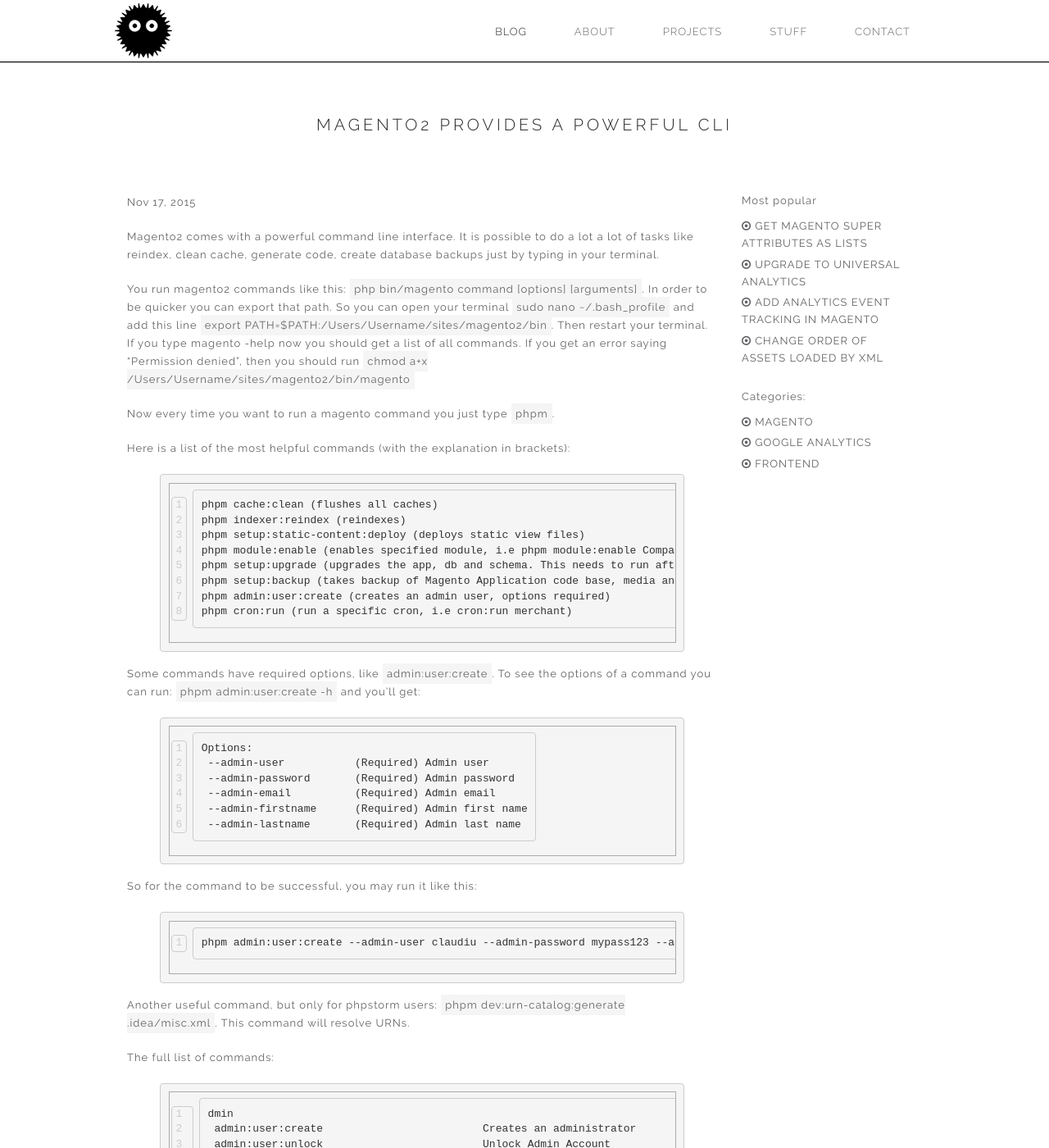
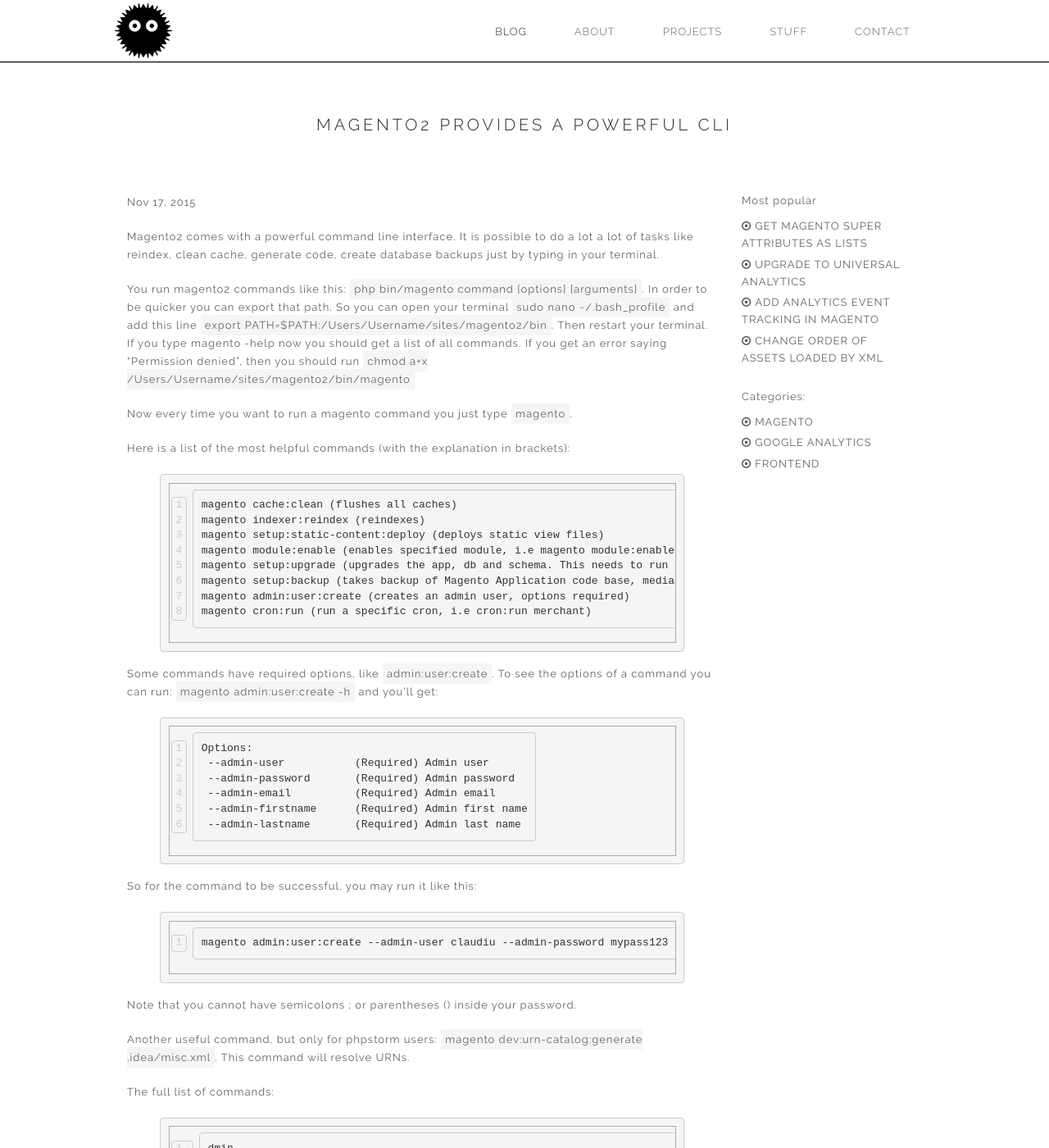
Before and after one commit to ClaudiuCreanga/ClaudiuCreanga.github.io, a Jekyll site: the page built from _posts/2015-07-30-magento2-command-line-tool.markdown, in a window 1280 px wide and 1400 px high. Shown: the whole window at 82% size. Built offline with Jekyll 4.4.1, drawn with Linux system fonts in a browser that asks for light colours; nearby versions of some CDN libraries; comment, search, counter and statistics services are not loaded.

Commit message:
magento2

```diff
--- a/_posts/2015-07-30-magento2-command-line-tool.markdown
+++ b/_posts/2015-07-30-magento2-command-line-tool.markdown
@@ -9,21 +9,21 @@
 
 You run magento2 commands like this: <span class="code">php bin/magento command [options] [arguments]</span>. In order to be quicker you can export that path. So you can open your terminal <span class="code">sudo nano ~/.bash_profile</span> and add this line <span class="code">export PATH=$PATH:/Users/Username/sites/magento2/bin</span>. Then restart your terminal. If you type magento -help now you should get a list of all commands. If you get an error saying "Permission denied", then you should run <span class="code">chmod a+x /Users/Username/sites/magento2/bin/magento</span>
 
-Now every time you want to run a magento command you just type <span class="code">phpm</span>.
+Now every time you want to run a magento command you just type <span class="code">magento</span>.
 
 Here is a list of the most helpful commands (with the explanation in brackets):
 {% highlight xml linenos %}
-phpm cache:clean (flushes all caches)
-phpm indexer:reindex (reindexes)
-phpm setup:static-content:deploy (deploys static view files)
-phpm module:enable (enables specified module, i.e phpm module:enable Company_Stockists)
-phpm setup:upgrade (upgrades the app, db and schema. This needs to run after every module install)
-phpm setup:backup (takes backup of Magento Application code base, media and database)
-phpm admin:user:create (creates an admin user, options required)
-phpm cron:run (run a specific cron, i.e cron:run merchant)
+magento cache:clean (flushes all caches)
+magento indexer:reindex (reindexes)
+magento setup:static-content:deploy (deploys static view files)
+magento module:enable (enables specified module, i.e magento module:enable Company_Stockists)
+magento setup:upgrade (upgrades the app, db and schema. This needs to run after every module install)
+magento setup:backup (takes backup of Magento Application code base, media and database)
+magento admin:user:create (creates an admin user, options required)
+magento cron:run (run a specific cron, i.e cron:run merchant)
 {% endhighlight %}
 
-Some commands have required options, like <span class="code">admin:user:create</span>. To see the options of a command you can run: <span class="code">phpm admin:user:create -h</span> and you'll get:
+Some commands have required options, like <span class="code">admin:user:create</span>. To see the options of a command you can run: <span class="code">magento admin:user:create -h</span> and you'll get:
 
 {% highlight xml linenos %}
 Options:
@@ -36,10 +36,12 @@
 
 So for the command to be successful, you may run it like this:
 {% highlight xml linenos %}
-phpm admin:user:create --admin-user claudiu --admin-password mypass123 --admin-email my@email.com --admin-firstname me --admin-lastname surname
+magento admin:user:create --admin-user claudiu --admin-password mypass123 --admin-email my@email.com --admin-firstname me --admin-lastname surname
 {% endhighlight %}
 
-Another useful command, but only for phpstorm users: <span class="code">phpm dev:urn-catalog:generate .idea/misc.xml</span>. This command will resolve URNs.
+Note that you cannot have semicolons ; or parentheses () inside your password.
+
+Another useful command, but only for phpstorm users: <span class="code">magento dev:urn-catalog:generate .idea/misc.xml</span>. This command will resolve URNs.
 
 The full list of commands:
 {% highlight xml linenos %}
```
